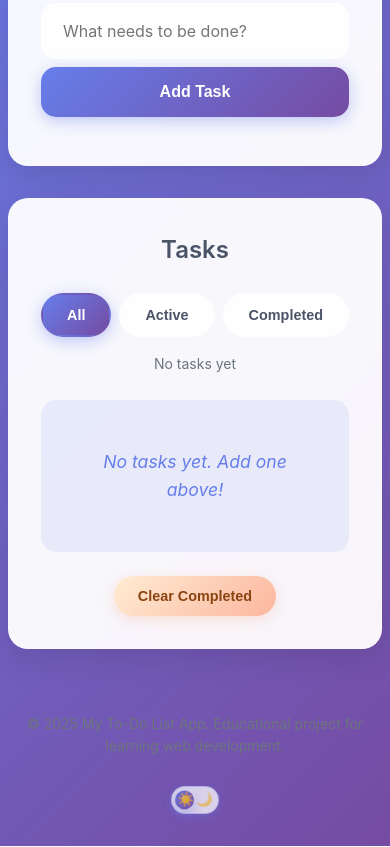
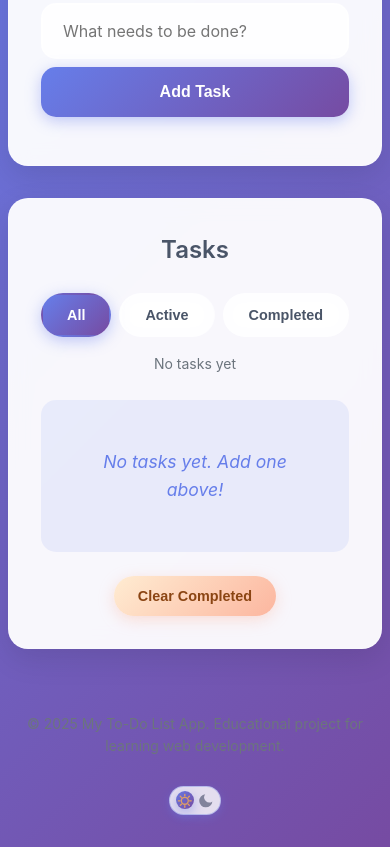
Before and after one commit to Bear393/GithubLearningc2, a plain HTML site: page index.html in a window 390 px wide. Shown: the part 301-1148 px from the top of the page. Drawn offline with Linux system fonts and the light colour scheme.

Commit message:
Refine mobile toggle spacing and refresh theme icons

```diff
--- a/index.html
+++ b/index.html
@@ -44,8 +44,41 @@
                     <span class="sr-only">Toggle light and dark theme</span>
                     <span class="theme-toggle__track" aria-hidden="true">
                         <span class="theme-toggle__thumb"></span>
-                        <span class="theme-toggle__icon theme-toggle__icon--sun">☀️</span>
-                        <span class="theme-toggle__icon theme-toggle__icon--moon">🌙</span>
+                        <svg
+                            class="theme-toggle__icon theme-toggle__icon--sun"
+                            viewBox="0 0 24 24"
+                            aria-hidden="true"
+                            focusable="false"
+                        >
+                            <circle
+                                cx="12"
+                                cy="12"
+                                r="4.75"
+                                fill="none"
+                                stroke="currentColor"
+                                stroke-width="1.8"
+                            />
+                            <path
+                                d="M12 3.2v2.2M12 18.6v2.2M3.2 12h2.2M18.6 12h2.2M5.8 5.8l1.55 1.55M16.65 16.65l1.55 1.55M5.8 18.2l1.55-1.55M16.65 7.35l1.55-1.55"
+                                fill="none"
+                                stroke="currentColor"
+                                stroke-width="1.8"
+                                stroke-linecap="round"
+                            />
+                        </svg>
+                        <svg
+                            class="theme-toggle__icon theme-toggle__icon--moon"
+                            viewBox="0 0 24 24"
+                            aria-hidden="true"
+                            focusable="false"
+                        >
+                            <path
+                                d="M21 12.79A9 9 0 1111.21 3 7 7 0 0021 12.79z"
+                                fill="currentColor"
+                                fill-rule="evenodd"
+                                clip-rule="evenodd"
+                            />
+                        </svg>
                     </span>
                 </button>
             </div>
@@ -123,8 +156,41 @@
                 <span class="sr-only">Toggle light and dark theme</span>
                 <span class="theme-toggle__track" aria-hidden="true">
                     <span class="theme-toggle__thumb"></span>
-                    <span class="theme-toggle__icon theme-toggle__icon--sun">☀️</span>
-                    <span class="theme-toggle__icon theme-toggle__icon--moon">🌙</span>
+                    <svg
+                        class="theme-toggle__icon theme-toggle__icon--sun"
+                        viewBox="0 0 24 24"
+                        aria-hidden="true"
+                        focusable="false"
+                    >
+                        <circle
+                            cx="12"
+                            cy="12"
+                            r="4.75"
+                            fill="none"
+                            stroke="currentColor"
+                            stroke-width="1.8"
+                        />
+                        <path
+                            d="M12 3.2v2.2M12 18.6v2.2M3.2 12h2.2M18.6 12h2.2M5.8 5.8l1.55 1.55M16.65 16.65l1.55 1.55M5.8 18.2l1.55-1.55M16.65 7.35l1.55-1.55"
+                            fill="none"
+                            stroke="currentColor"
+                            stroke-width="1.8"
+                            stroke-linecap="round"
+                        />
+                    </svg>
+                    <svg
+                        class="theme-toggle__icon theme-toggle__icon--moon"
+                        viewBox="0 0 24 24"
+                        aria-hidden="true"
+                        focusable="false"
+                    >
+                        <path
+                            d="M21 12.79A9 9 0 1111.21 3 7 7 0 0021 12.79z"
+                            fill="currentColor"
+                            fill-rule="evenodd"
+                            clip-rule="evenodd"
+                        />
+                    </svg>
                 </span>
             </button>
         </div>
--- a/style.css
+++ b/style.css
@@ -172,28 +172,26 @@ header {
 }
 
 .theme-toggle--mobile {
-    width: 3.05rem;
-    height: 1.75rem;
-    opacity: 0.8;
+    width: 3.2rem;
+    height: 1.85rem;
+    opacity: 0.88;
+    --toggle-mobile-thumb-size: 1.12rem;
+    --toggle-mobile-track-padding: 0.34rem;
 }
 
 .theme-toggle--mobile .theme-toggle__track {
-    padding: 0 0.35rem;
+    padding: 0 var(--toggle-mobile-track-padding);
     box-shadow: 0 3px 10px var(--toggle-shadow);
 }
 
 .theme-toggle--mobile .theme-toggle__thumb {
-    width: 1.2rem;
-    height: 1.2rem;
-    left: 0.2rem;
+    width: var(--toggle-mobile-thumb-size);
+    height: var(--toggle-mobile-thumb-size);
+    left: var(--toggle-mobile-track-padding);
 }
 
 .theme-toggle--mobile.theme-toggle--dark .theme-toggle__thumb {
-    left: calc(100% - 1.4rem);
-}
-
-.theme-toggle--mobile .theme-toggle__icon {
-    font-size: 0.85rem;
+    left: calc(100% - var(--toggle-mobile-thumb-size) - var(--toggle-mobile-track-padding));
 }
 
 .theme-toggle:hover {
@@ -236,8 +234,10 @@ header {
 }
 
 .theme-toggle__icon {
-    font-size: 0.95rem;
-    line-height: 1;
+    width: 1.1rem;
+    height: 1.1rem;
+    display: block;
+    flex-shrink: 0;
     color: var(--toggle-icon-muted);
     opacity: 0.65;
     transition: color 0.3s ease, opacity 0.3s ease;
```
